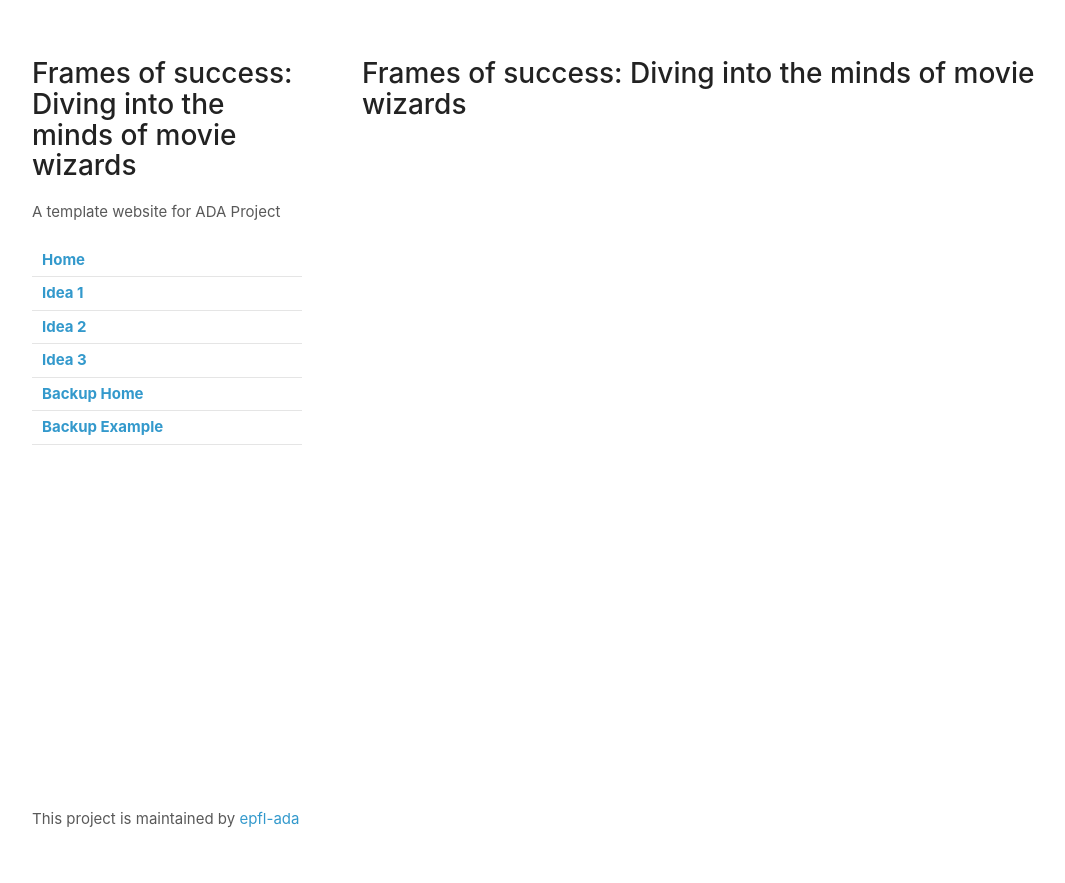
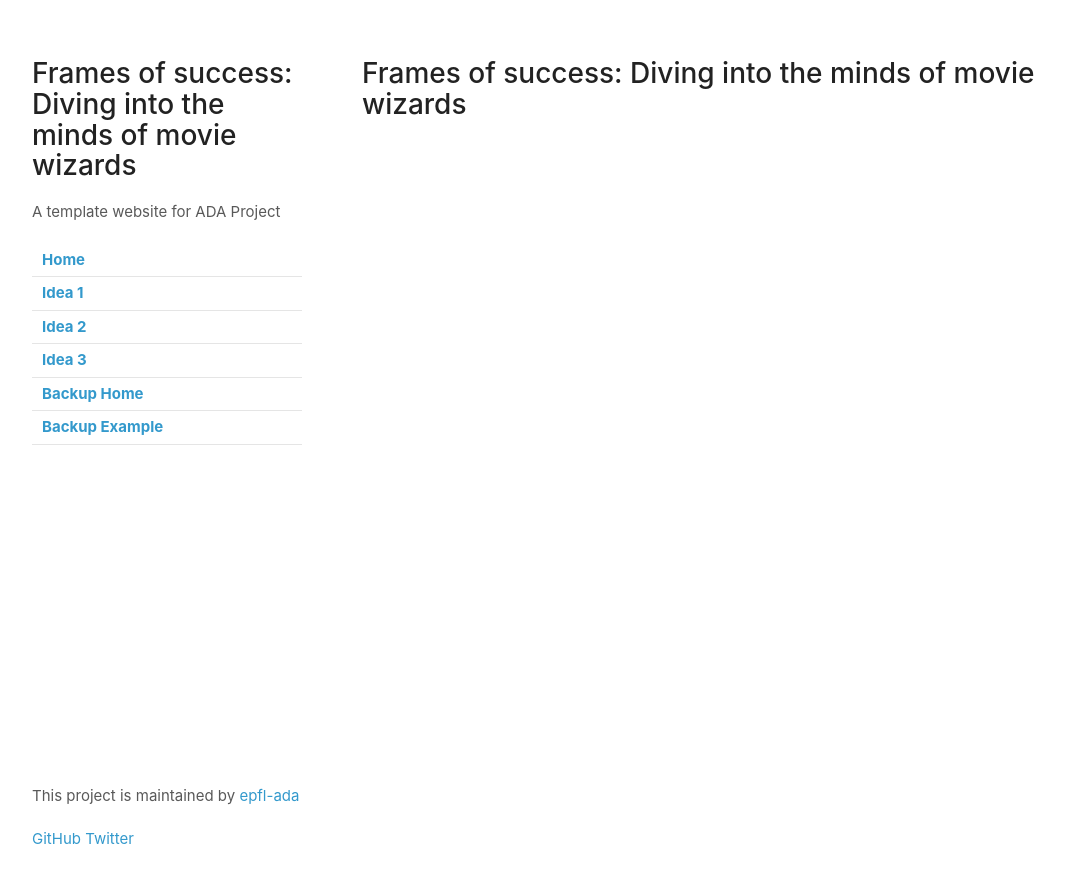
Before and after one commit to epfl-ada/ada-2023-project-crunchychicken, a Jekyll site: the page built from docs/README.md, in a window 1280 px wide. Shown: the top 883 px of the page, without its empty margins (68-1133 px from the left). Built offline with Jekyll 4.4.1, drawn with Linux system fonts in a browser that asks for light colours; our own code applies the rules of GitHub Pages for plain Markdown files.

Commit message:
testing twitter github socials

```diff
--- a/docs/_config.yml
+++ b/docs/_config.yml
@@ -4,7 +4,7 @@
 
 show_downloads: False
 
-author:  George # testing
+author: George # testing
 twitter_username: elonmusk # testing
 github_username: Arthurepfl123 # testing
 
--- a/docs/_layouts/default.html
+++ b/docs/_layouts/default.html
@@ -39,8 +39,17 @@
 
       </section>
       <footer>
+        <!-- To remove? -->
         {% if site.github.is_project_page %}
         <p>This project is maintained by <a href="{{ site.github.owner_url }}">{{ site.github.owner_name }}</a></p>
+        {% endif %}
+
+        <!-- Social Links -->
+        {% if site.github_username %}
+          <a href="https://github.com/{{ site.github_username }}">GitHub</a>
+        {% endif %}
+        {% if site.twitter_username %}
+          <a href="https://twitter.com/{{ site.twitter_username }}">Twitter</a>
         {% endif %}
       </footer>
     </div>
```
